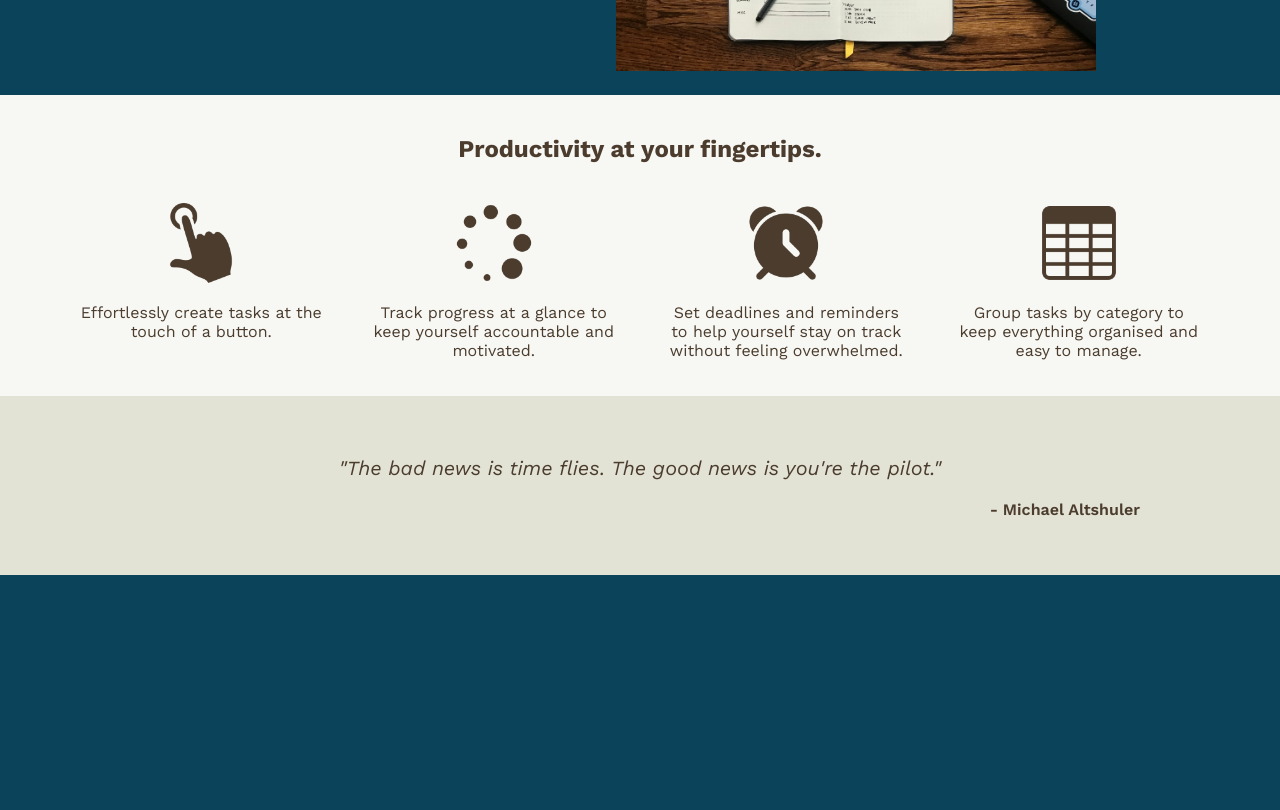
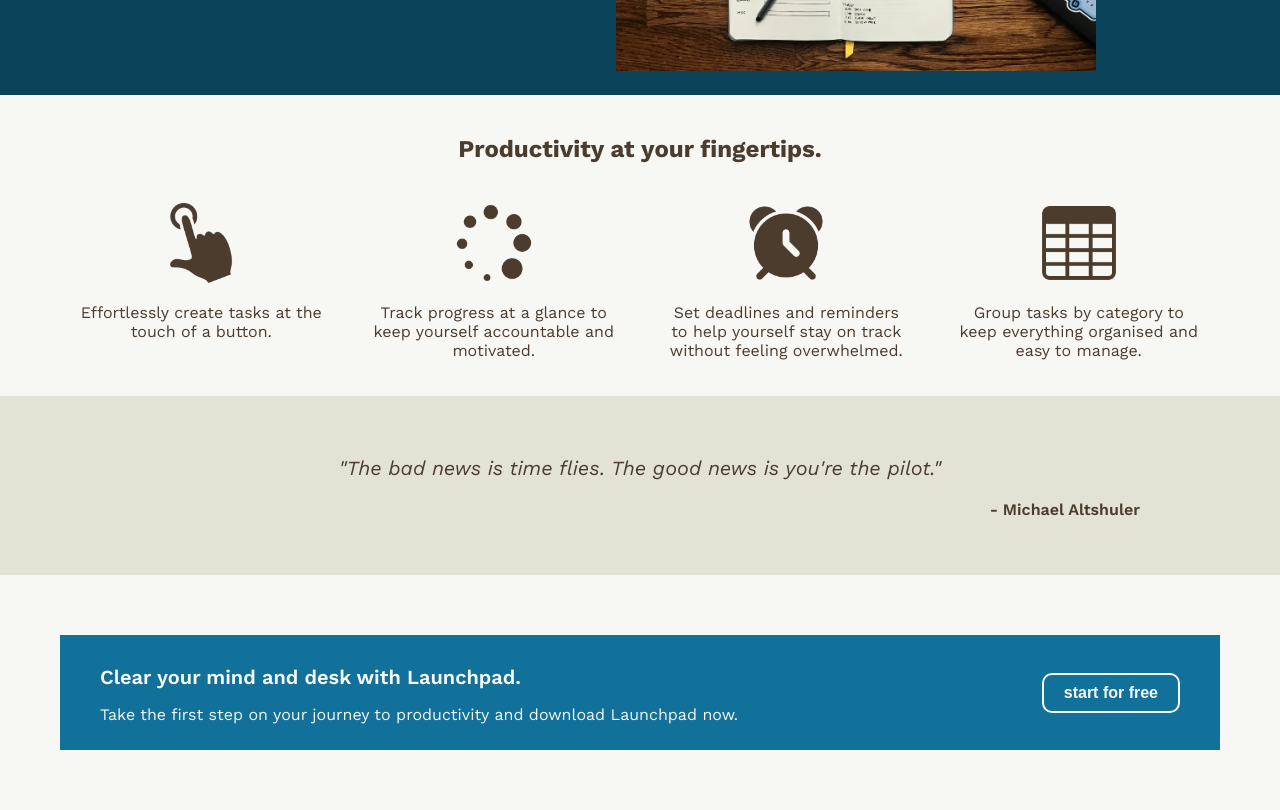
Before and after one commit to jfran01/landing-page, a plain HTML site: page index.html in a window 1280 px wide. Shown: the part 387-1197 px from the top of the page. Before the commit the page ends 962 px from the top, so only its background shows below. Drawn offline with nearby package versions, Linux system fonts and the light colour scheme.

Commit message:
feat: add call to action section to landing page

```diff
--- a/index.html
+++ b/index.html
@@ -89,6 +89,16 @@
         </p>
         <p class="quote-author">- Michael Altshuler</p>
       </div>
+      <div class="cta-wrapper">
+        <div class="cta">
+          <p class="cta-title">Clear your mind and desk with Launchpad.</p>
+          <p class="cta-info">
+            Take the first step on your journey to productivity and download
+            Launchpad now.
+          </p>
+        </div>
+        <button class="sign-up">start for free</button>
+      </div>
     </div>
   </body>
 </html>
--- a/styles.css
+++ b/styles.css
@@ -120,3 +120,42 @@
   text-align: right;
   padding-right: 20px;
 }
+
+.cta-wrapper {
+  background-color: #12719a;
+  color: #f7f7f3;
+  border: solid #f7f7f3 60px;
+  display: flex;
+  flex-flow: row wrap;
+  padding: 10px 40px;
+  justify-content: center;
+  align-items: center;
+  gap: 20px;
+}
+
+.cta {
+  flex: 1;
+  text-align: left;
+}
+
+.cta-title {
+  font-weight: 600;
+  font-size: 20px;
+  margin-bottom: 0;
+}
+
+.sign-up {
+  background-color: #12719a;
+  color: #f7f7f3;
+  font-weight: 600;
+  border: solid #f7f7f3 2px;
+  border-radius: 10px;
+  font-size: 16px;
+  height: 40px;
+  padding: 0 20px;
+}
+
+.sign-up:hover {
+  background-color: #f7f7f3;
+  color: #12719a;
+}
```
